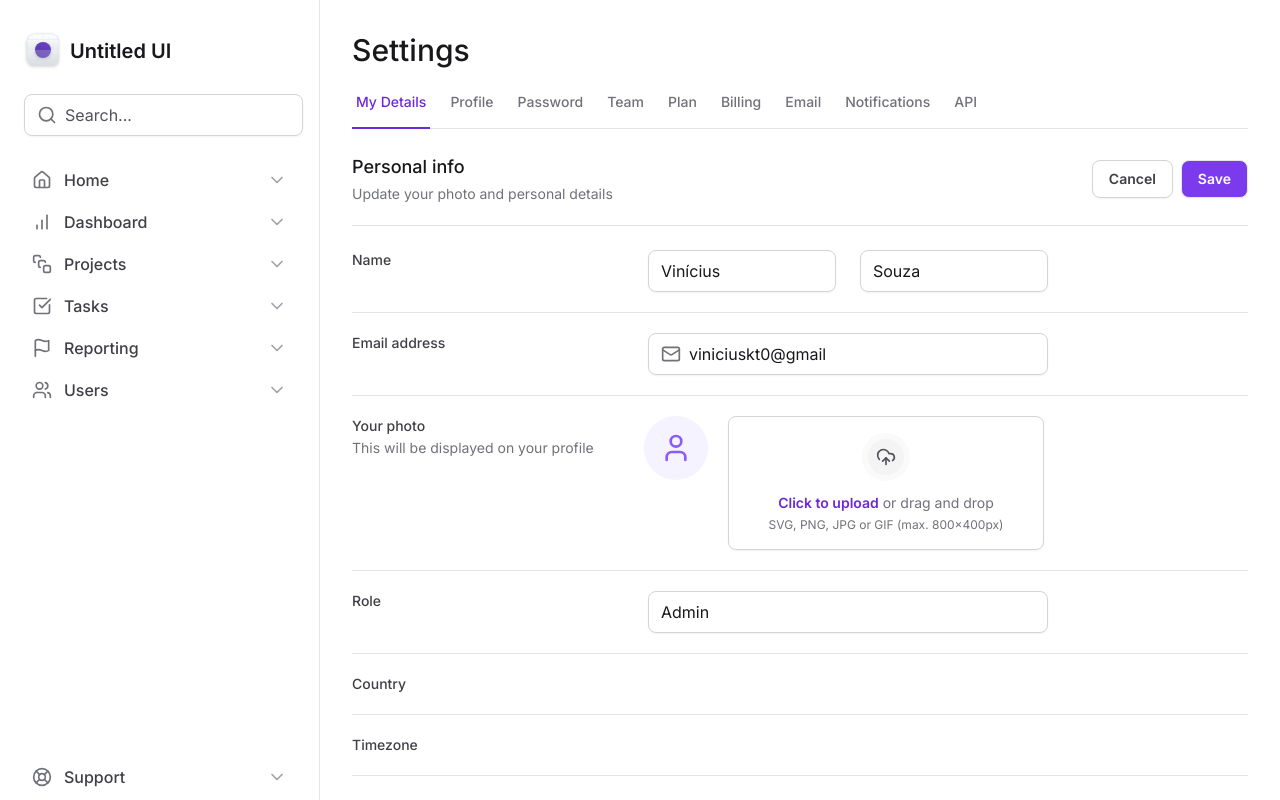
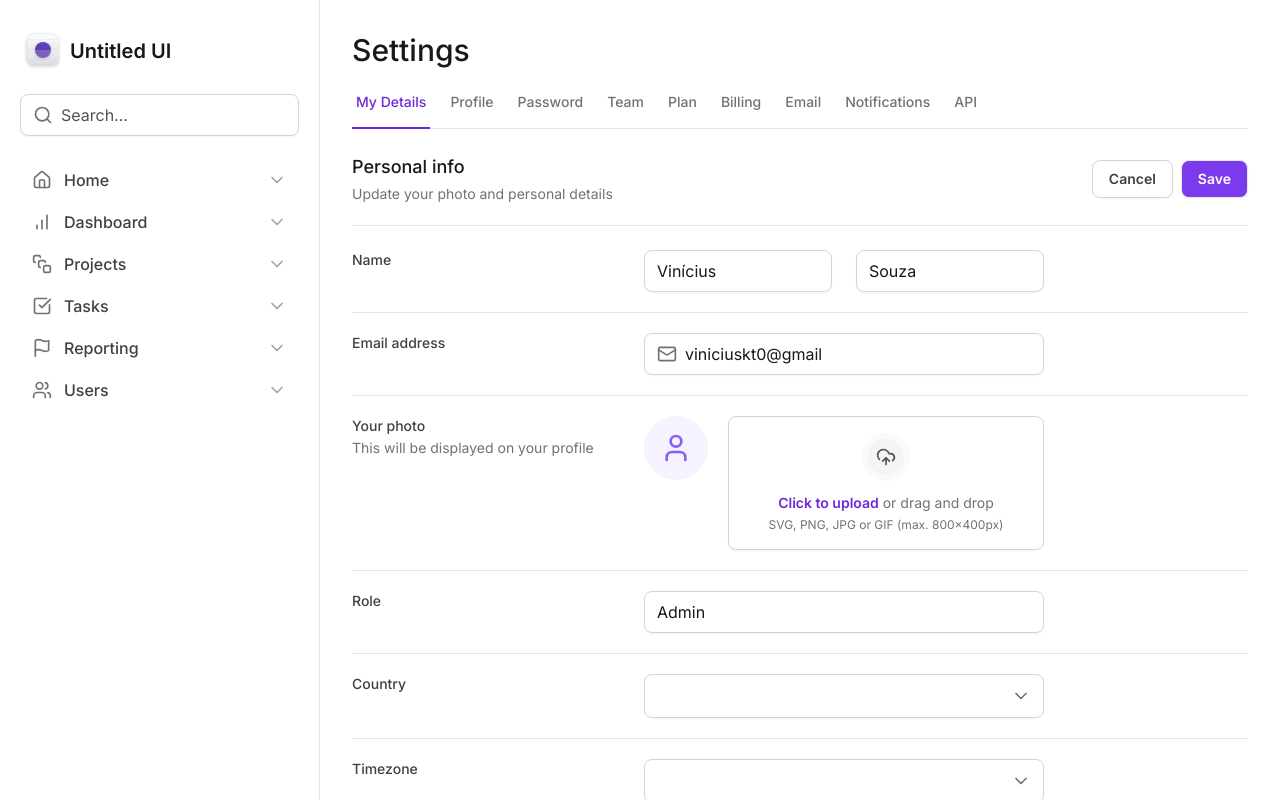
Before and after one commit to vini-cius/masterizando-tailwindcss, a Next.js app: page / in a window 1280 px wide. Shown: the top 800 px of the page. Built offline with nearby package versions, Linux system fonts and the light colour scheme.

Commit message:
feat: select component

```diff
--- a/package.json
+++ b/package.json
@@ -9,6 +9,7 @@
     "lint": "next lint"
   },
   "dependencies": {
+    "@radix-ui/react-select": "^2.1.5",
     "@radix-ui/react-tabs": "^1.1.2",
     "framer-motion": "^11.18.1",
     "lucide-react": "^0.473.0",
--- a/src/app/page.tsx
+++ b/src/app/page.tsx
@@ -1,6 +1,8 @@
 import { MailIcon } from 'lucide-react'
 
 import * as FileInput from '@/components/form/file-input'
+import { Select } from '@/components/form/select'
+import { SelectItem } from '@/components/form/select/select-item'
 import * as Input from '@/components/input'
 import { SettingsTabs } from '@/components/settings-tabs'
 
@@ -118,7 +120,10 @@
               Country
             </label>
 
-            <div></div>
+            <Select placeholder="Select a country...">
+              <SelectItem text="Brazil" value="br" />
+              <SelectItem text="United States" value="usa" />
+            </Select>
           </div>
 
           <div className="grid grid-cols-form gap-3 pt-5">
@@ -129,7 +134,10 @@
               Timezone
             </label>
 
-            <div></div>
+            <Select placeholder="Select a timezone...">
+              <SelectItem text="UTC-3" value="-03:00" />
+              <SelectItem text="UTC-2" value="-02:00" />
+            </Select>
           </div>
 
           <div className="grid grid-cols-form gap-3 pt-5">
--- /dev/null
+++ b/src/components/form/select/index.tsx
@@ -0,0 +1,37 @@
+'use client'
+
+import * as SelectPrimitive from '@radix-ui/react-select'
+import { ChevronDownIcon } from 'lucide-react'
+
+interface SelectProps {
+  children: React.ReactNode
+  placeholder: string
+}
+
+export function Select({ children, placeholder }: SelectProps) {
+  return (
+    <SelectPrimitive.Root defaultValue="brazil">
+      <SelectPrimitive.Trigger className="flex h-11 w-full items-center justify-between gap-2 rounded-lg border border-zinc-300 px-3 py-2 shadow-sm data-[placeholder]:text-zinc-600">
+        <SelectPrimitive.Value
+          className="text-black"
+          placeholder={placeholder}
+        />
+
+        <SelectPrimitive.Icon>
+          <ChevronDownIcon className="size-5 text-zinc-500" />
+        </SelectPrimitive.Icon>
+      </SelectPrimitive.Trigger>
+
+      <SelectPrimitive.Portal>
+        <SelectPrimitive.Content
+          side="bottom"
+          position="popper"
+          sideOffset={8}
+          className="z-10 w-[--radix-select-trigger-width] overflow-hidden rounded-lg border border-zinc-200 bg-white"
+        >
+          <SelectPrimitive.Viewport>{children}</SelectPrimitive.Viewport>
+        </SelectPrimitive.Content>
+      </SelectPrimitive.Portal>
+    </SelectPrimitive.Root>
+  )
+}
--- /dev/null
+++ b/src/components/form/select/select-item.tsx
@@ -0,0 +1,23 @@
+'use client'
+
+import * as Select from '@radix-ui/react-select'
+import { CheckIcon } from 'lucide-react'
+
+type SelectItemProps = Select.SelectItemProps & {
+  text: string
+}
+
+export function SelectItem({ text, ...props }: SelectItemProps) {
+  return (
+    <Select.Item
+      className="flex items-center justify-between gap-2 px-3 py-2.5 data-[highlighted]:bg-zinc-50"
+      {...props}
+    >
+      <Select.ItemText className="text-black">{text}</Select.ItemText>
+
+      <Select.ItemIndicator>
+        <CheckIcon className="size-4 text-violet-500" />
+      </Select.ItemIndicator>
+    </Select.Item>
+  )
+}
--- a/src/components/input.tsx
+++ b/src/components/input.tsx
@@ -20,7 +20,7 @@
 export function Root(props: InputRootProps) {
   return (
     <div
-      className="mx-1 flex w-full items-center gap-2 rounded-lg border border-zinc-300 px-3 py-2 shadow-sm"
+      className="flex w-full items-center gap-2 rounded-lg border border-zinc-300 px-3 py-2 shadow-sm"
       {...props}
     />
   )
```
Also changed, not shown: 1 other file (tests, documents, lock files or other folders).
